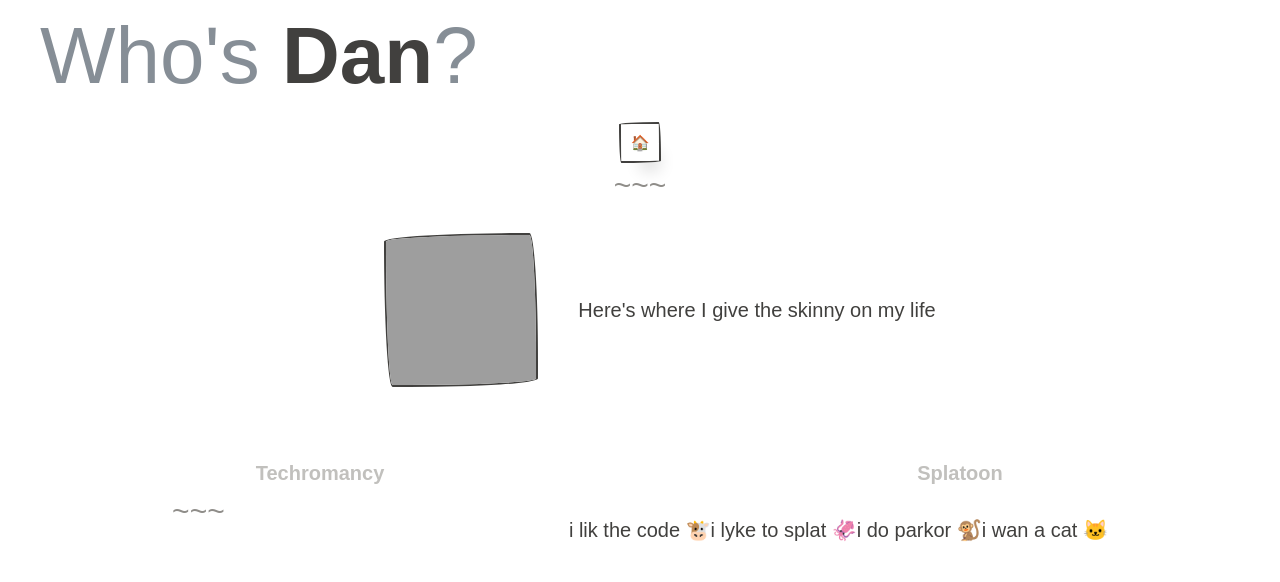
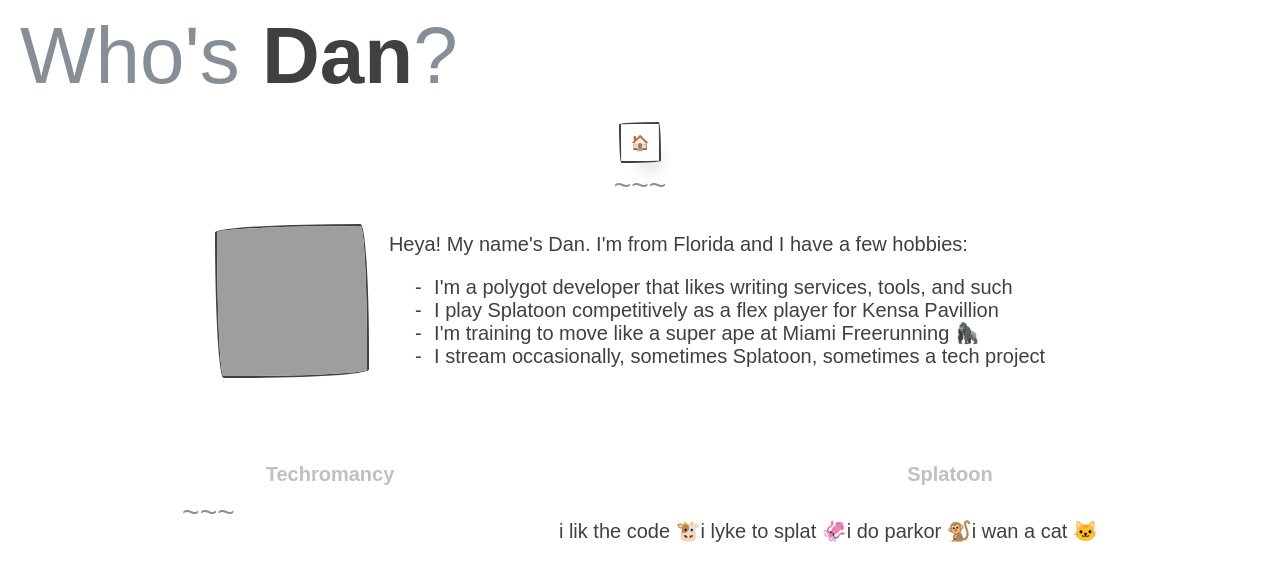
Before and after one commit to loksonarius/loksonarius.github.io, a Jekyll site: the page built from about.html, in a window 1280 px wide. Shown: the top 582 px of the page. Built offline with Jekyll 4.4.1, drawn with Linux system fonts in a browser that asks for light colours; emoji names are drawn with the system emoji font; some web fonts are replaced; grey boxes are pictures that could not be loaded.

Commit message:
Finish off About page

```diff
--- a/_includes/header.html
+++ b/_includes/header.html
@@ -6,7 +6,7 @@
       {{ page.title }}
     {% endif %}
   {% endcapture %}
-  <h1 class="padding-left-large text-muted
+  <h1 class="padding-left padding-right text-muted
     margin-top-none margin-bottom-none">
     {{ title | replace: "Dan", '<strong class="text-primary">Dan</strong>' }}
   </h1>
--- a/about.html
+++ b/about.html
@@ -3,16 +3,36 @@ layout: default
 title: About
 display_title: Who's Dan?
 ---
-{% capture gravatar_uri %}https://www.gravatar.com/avatar/{{ site.data.contact.gravatar }}.jpg?s=150{% endcapture %}
-<div class="row flex-center">
-  <img class="align-middle margin-large"
+<div class="row flex-center margin-left-large margin-right-large">
+  {% capture gravatar_uri %}https://www.gravatar.com/avatar/{{ site.data.contact.gravatar }}.jpg?s=150{% endcapture %}
+  <img class="padding-none align-middle col"
     title="Me IRL"
     src="{{ gravatar_uri }}"
   />
-  <p class="align-middle">Here's where I give the skinny on my life</p>
+
+  <div class="col">
+    <p class="align-middle margin-bottom-none">
+      Heya! My name's Dan. I'm from Florida and I have a few hobbies:
+      <ul>
+        <li>
+          I'm a polygot developer that likes writing services, tools, and such
+        </li>
+        <li>
+          I play Splatoon competitively as a flex player for Kensa Pavillion
+        </li>
+        <li>
+          I'm training to move like a super ape at Miami Freerunning :gorilla:
+        </li>
+        <li>
+          I stream occasionally, sometimes Splatoon, sometimes a tech project
+        </li>
+      </ul>
+    </p>
+  </div>
+
 </div>
 
-<div class="row flex-left tabs">
+<div class="col md-col-8 sm-col-12 row flex-left tabs">
   <input id="tab1" type="radio" name="tabs">
   <label for="tab1" class="col col-6">Techromancy</label>
 
--- a/assets/css/custom.css
+++ b/assets/css/custom.css
@@ -18,3 +18,8 @@ table tbody tr td {
   text-align: center;
   vertical-align: middle;
 }
+
+p {
+  text-align: justify;
+  text-justify: inter-word;
+}
```
